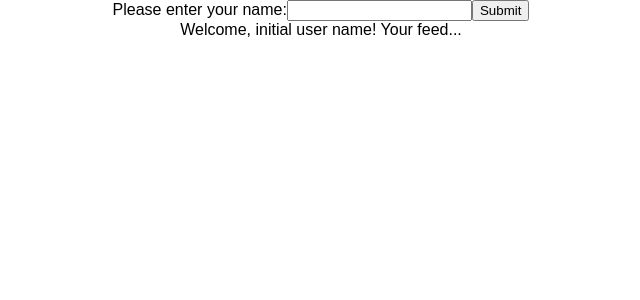
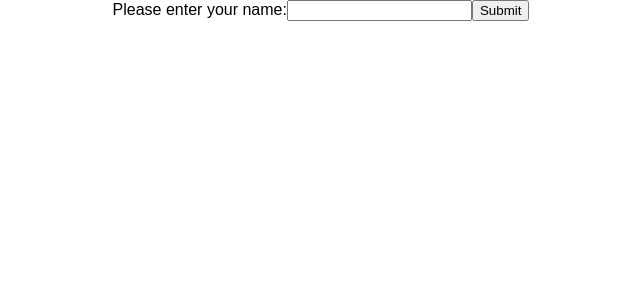
Before and after one commit to alexiscarlier/neighbourly-app, a React (Create React App) app: page / in a window 1280 px wide. Shown: the top 300 px of the page, without its empty margins (319-959 px from the left). Built offline with nearby package versions, Linux system fonts and the light colour scheme.

Commit message:
Create new feed with each sign in

```diff
--- a/src/App.js
+++ b/src/App.js
@@ -8,7 +8,7 @@ class App extends Component {
     super(props);
     this.state = {
       feeds:
-      [{name: 'initial user name'}]
+      []
     };
   }
   addFeed(userName) {
--- a/src/FeedContainer.js
+++ b/src/FeedContainer.js
@@ -5,10 +5,12 @@ class FeedContainer extends Component {
   render () {
     return (
       <div>
-        {this.props.feeds.map(function(feed) {
-        return <Feed name={feed.name} />
-        })
+        { (() => {
+          if (this.props.feeds.length !== 0) {
+          return <Feed name={this.props.feeds[this.props.feeds.length -1].name } />
         }
+      })()
+      }
       </div>
     )
   }
```
